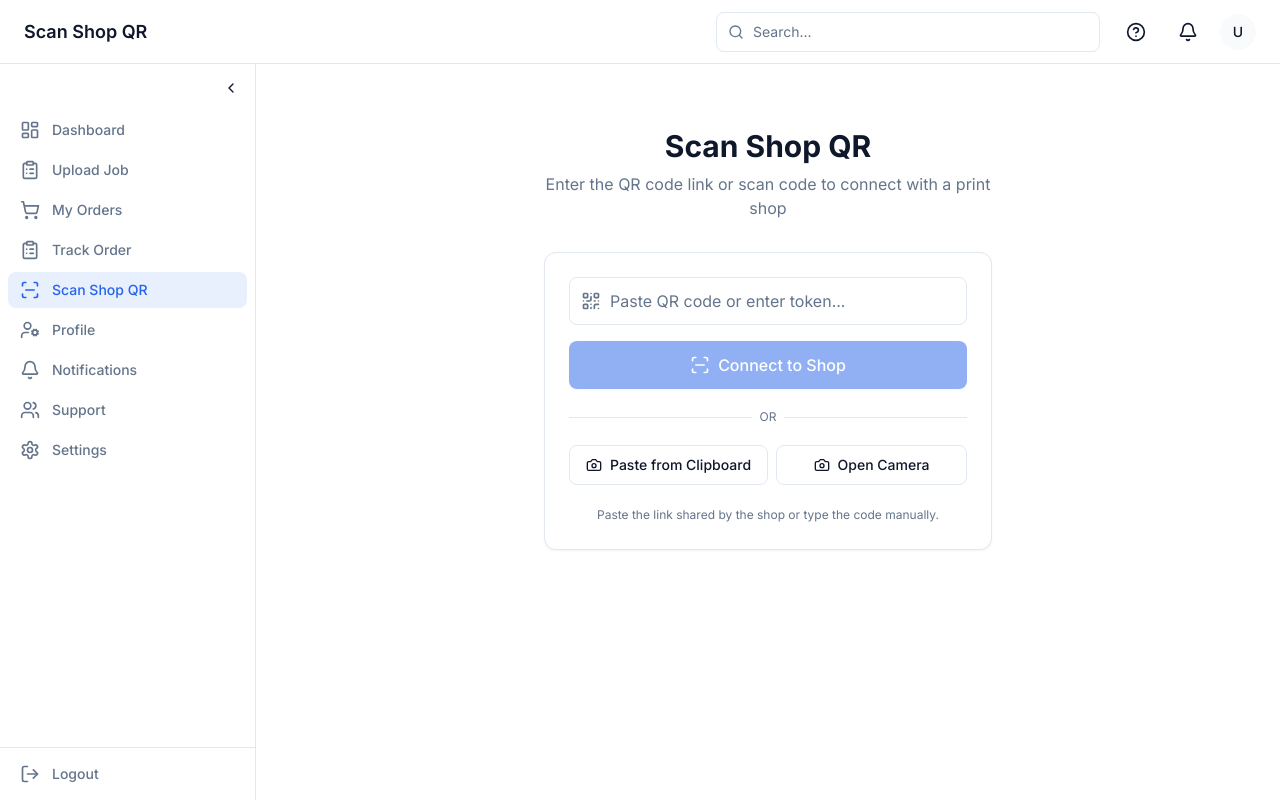
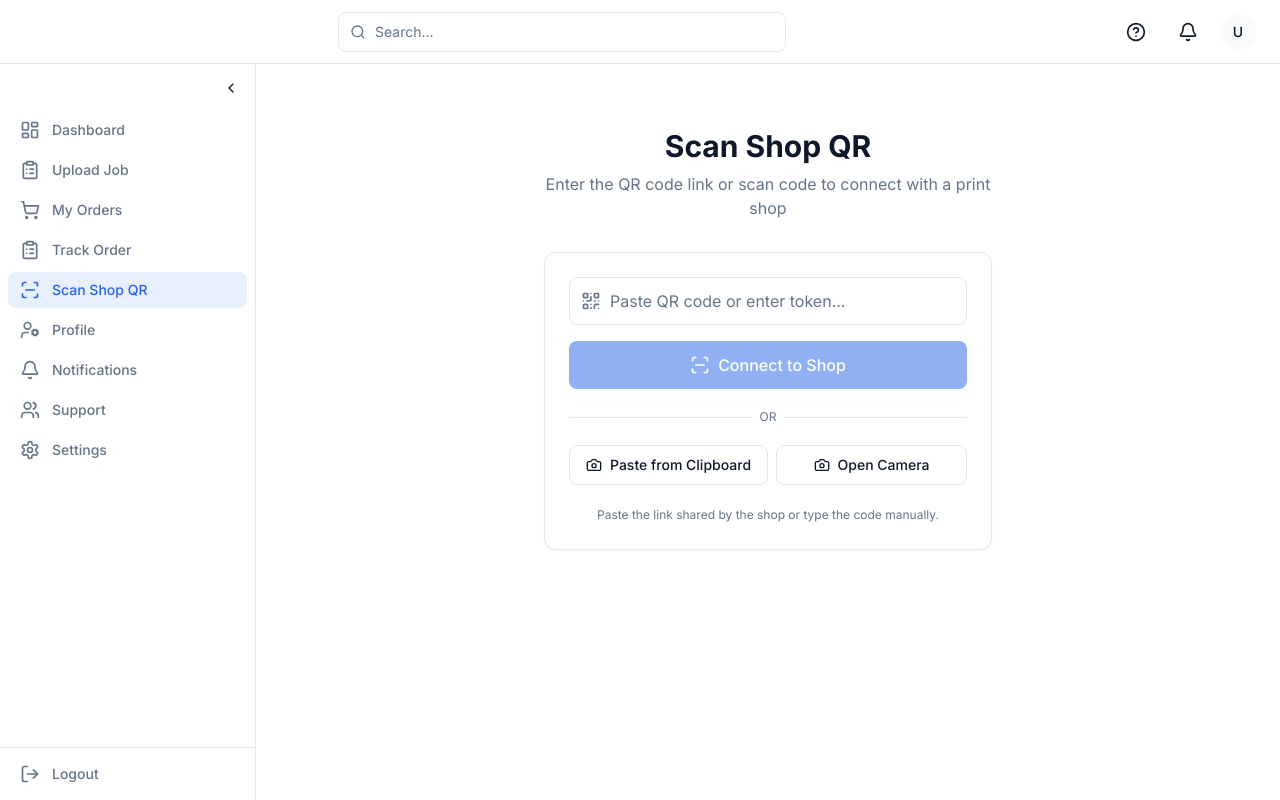
Before and after one commit to ShreyashBagade358/PrintQ, a Next.js app: page /scan in a window 1280 px wide. Built offline with nearby package versions, Linux system fonts and the light colour scheme; no server answers.

Commit message:
Center searchbar in navbar on desktop; show title on mobile only

```diff
--- a/src/components/layout/dashboard-navbar.tsx
+++ b/src/components/layout/dashboard-navbar.tsx
@@ -39,7 +39,9 @@ export function DashboardNavbar({ title = "Dashboard", type = "shop" }: Dashboar
   const notifPath = type === "admin" ? "/admin/notifications" : `/${type}/notifications`
 
   return (
-    <header className="sticky top-0 z-30 flex h-16 items-center gap-2 sm:gap-4 border-b bg-background px-3 sm:px-4 lg:px-6">
+    <header className="sticky top-0 z-30 flex h-16 items-center border-b bg-background px-3 sm:px-4 lg:px-6">
+      <div className="flex items-center gap-2 sm:gap-4 w-full">
+        {/* Left: Logo on mobile */}
         <Link href={`/${type}/dashboard`} className="flex items-center gap-2 lg:hidden shrink-0">
           <div className="flex h-8 w-8 items-center justify-center rounded-lg bg-primary">
             <Printer className="h-4 w-4 text-white" />
@@ -47,15 +49,20 @@ export function DashboardNavbar({ title = "Dashboard", type = "shop" }: Dashboar
           <span className="text-lg font-bold">PrintQ</span>
         </Link>
 
-      <div className="flex-1 min-w-0">
-        <h1 className="text-base sm:text-lg font-semibold truncate">{title}</h1>
+        {/* Left: Title on mobile, hidden on desktop (sidebar provides context) */}
+        <div className="md:hidden flex-1 min-w-0">
+          <h1 className="text-base font-semibold truncate">{title}</h1>
         </div>
 
-      <div className="relative hidden flex-1 md:block max-w-sm">
+        {/* Center: Searchbar on desktop */}
+        <div className="hidden md:flex flex-1 justify-center">
+          <div className="relative w-full max-w-md">
             <Search className="absolute left-3 top-1/2 h-4 w-4 -translate-y-1/2 text-muted-foreground" />
             <Input placeholder="Search..." className="pl-9 w-full" />
           </div>
+        </div>
 
+        {/* Right: Icons */}
         <div className="flex items-center gap-1 sm:gap-3">
         <TutorialButton />
         <Link href={notifPath}>
@@ -98,6 +105,7 @@ export function DashboardNavbar({ title = "Dashboard", type = "shop" }: Dashboar
           </DropdownMenuContent>
         </DropdownMenu>
       </div>
+      </div>
     </header>
   )
 }
```
Lines whose indentation alone changed are shown as unchanged.
